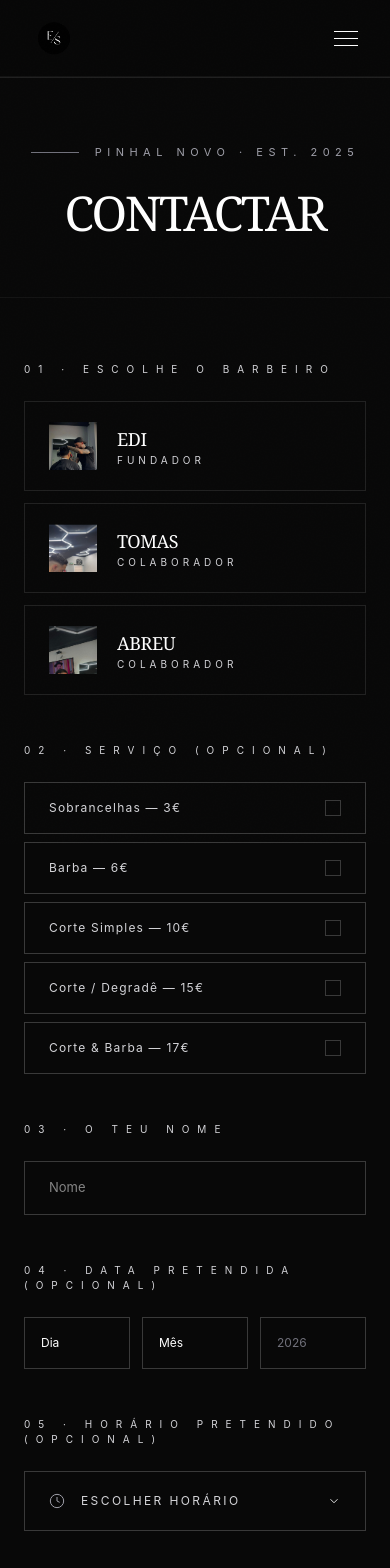
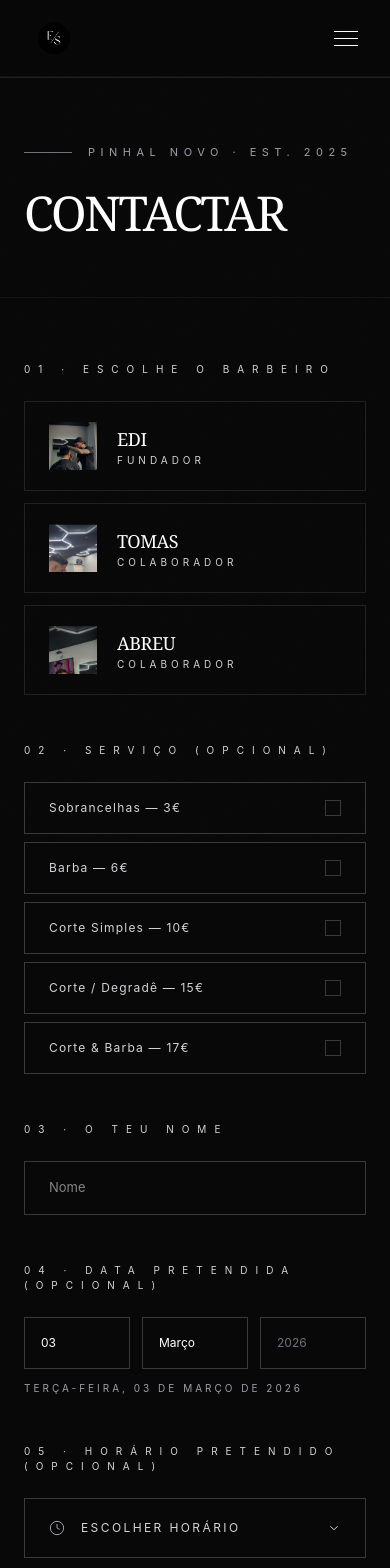
Before and after one commit to JoaoSabioni/DEV, a Next.js app in the folder Barbearia/: page /contactar in a window 390 px wide. Shown: the top 1568 px of the page. Built offline with nearby package versions, Linux system fonts and the light colour scheme.

Commit message:
HorarioFIXFIXFIX

```diff
--- a/Barbearia/app/contactar/page_contactar.tsx
+++ b/Barbearia/app/contactar/page_contactar.tsx
@@ -1,6 +1,6 @@
 'use client'
 
-import { useState, useEffect } from 'react'
+import { useState } from 'react'
 import Image from 'next/image'
 import Link from 'next/link'
 import Navbar from '../components/Navbar'
@@ -36,14 +36,16 @@ const HORARIOS = [
 export default function PageContactar() {
   const hoje = new Date()
   const anoAtual = hoje.getFullYear()
+  const mesAtualNum = hoje.getMonth() + 1
 
+  // Estados com inicialização inteligente
   const [selectedBarbeiro, setSelectedBarbeiro] = useState<number | null>(null)
   const [selectedServicos, setSelectedServicos] = useState<string[]>([])
   const [nome, setNome] = useState('')
   const [mensagem, setMensagem] = useState('')
-  const [dia, setDia] = useState('')
-  const [mes, setMes] = useState('')
-  const [ano, setAno] = useState(String(anoAtual)) // Ano automático
+  const [dia, setDia] = useState(String(hoje.getDate()).padStart(2, '0'))
+  const [mes, setMes] = useState(String(mesAtualNum).padStart(2, '0'))
+  const [ano] = useState(String(anoAtual))
   const [horario, setHorario] = useState('')
   const [horarioOpen, setHorarioOpen] = useState(false)
 
@@ -55,13 +57,12 @@ export default function PageContactar() {
   const diasNoMes = (m: string, a: string) => (!m || !a) ? 31 : new Date(parseInt(a), parseInt(m), 0).getDate()
 
   const isDiaValido = (d: string, m: string, a: string) => {
-    if (!d || !m || !a) return true
     const dataSelecionada = new Date(parseInt(a), parseInt(m) - 1, parseInt(d))
     const hojeSemHoras = new Date(hoje.getFullYear(), hoje.getMonth(), hoje.getDate())
     return dataSelecionada >= hojeSemHoras
   }
 
-  // Lógica Dinâmica de Horários
+  // Lógica de Horários com Margem de 60 min
   const horariosFiltrados = (() => {
     const isHoje = dia === String(hoje.getDate()).padStart(2, '0') &&
                    mes === String(hoje.getMonth() + 1).padStart(2, '0') &&
@@ -69,19 +70,16 @@ export default function PageContactar() {
 
     if (isHoje) {
       const agora = new Date()
-      const margemMinutos = 60 // Margem de 1 hora de antecedência
+      const margemMinutos = 60
 
       return HORARIOS.filter(h => {
         const [horaH, minH] = h.split(':').map(Number)
         const dataHorario = new Date(hoje.getFullYear(), hoje.getMonth(), hoje.getDate(), horaH, minH)
 
-        // Regra 1: Se for hoje e passar das 12:00, bloqueia horários antes das 15:00
+        // Bloqueio se passar das 12:00 para horários da manhã
         if (agora.getHours() >= 12 && horaH < 15) return false
 
-        // Regra 2: O horário pretendido tem de ser pelo menos 60 minutos superior à hora atual
-        const diffMs = dataHorario.getTime() - agora.getTime()
-        const diffMinutos = diffMs / 1000 / 60
-
+        const diffMinutos = (dataHorario.getTime() - agora.getTime()) / 1000 / 60
         return diffMinutos >= margemMinutos
       })
     }
@@ -126,8 +124,8 @@ export default function PageContactar() {
       <Navbar activePage="contactar" />
 
       <section className="pt-36 md:pt-44 pb-16 md:pb-20 px-6 md:px-8 border-b border-white/5">
-        <div className="max-w-7xl mx-auto text-center md:text-left">
-          <div className="flex items-center justify-center md:justify-start gap-4 text-zinc-400 text-[11px] tracking-[0.5em] uppercase mb-8">
+        <div className="max-w-7xl mx-auto">
+          <div className="flex items-center gap-4 text-zinc-400 text-[11px] tracking-[0.5em] uppercase mb-8">
             <span className="w-12 h-px bg-zinc-500" /> PINHAL NOVO · EST. 2025
           </div>
           <h1 className="font-serif text-[clamp(3rem,10vw,120px)] leading-[0.85] font-medium uppercase tracking-tighter">CONTACTAR</h1>
@@ -194,9 +192,14 @@ export default function PageContactar() {
                 </select>
                 <select value={mes} onChange={(e) => { setMes(e.target.value); setDia('') }} className="bg-black border border-white/20 px-4 py-4 text-[12px] text-white appearance-none cursor-pointer">
                   <option value="">Mês</option>
-                  {MESES.map((m, i) => <option key={i} value={String(i + 1).padStart(2, '0')}>{m}</option>)}
+                  {MESES.map((m, i) => {
+                    const vMes = i + 1;
+                    const mesPassou = vMes < mesAtualNum;
+                    return (
+                      <option key={i} value={String(vMes).padStart(2, '0')} disabled={mesPassou} className={mesPassou ? 'text-zinc-600' : 'text-white'}>{m}</option>
+                    )
+                  })}
                 </select>
-                {/* Ano Blindado - Apenas leitura */}
                 <select value={ano} disabled className="bg-black border border-white/20 px-4 py-4 text-[12px] text-zinc-500 appearance-none cursor-not-allowed">
                   <option value={anoAtual}>{anoAtual}</option>
                 </select>
@@ -224,7 +227,7 @@ export default function PageContactar() {
                         </button>
                       ))
                     ) : (
-                      <p className="col-span-full text-[10px] text-zinc-500 uppercase py-4">Sem horários disponíveis para hoje</p>
+                      <p className="col-span-full text-[10px] text-zinc-500 uppercase py-4 text-center">Sem horários disponíveis para hoje</p>
                     )}
                   </div>
                 </div>
@@ -238,13 +241,13 @@ export default function PageContactar() {
             </div>
           </div>
 
+          {/* Direita - Preview e Envio */}
           <div className="flex flex-col justify-start lg:pt-14 gap-8">
             <div className="border-b border-white/5 pb-10">
               <h2 className="font-serif text-[clamp(2rem,4vw,48px)] uppercase tracking-tighter leading-tight mb-4 text-center lg:text-left">Envia a<br />tua mensagem</h2>
               <p className="text-[12px] text-zinc-300 tracking-wider text-center lg:text-left leading-relaxed">Seleciona o barbeiro, o serviço e envia via WhatsApp.</p>
             </div>
 
-            {/* Preview */}
             {barbeiro && (
               <div className="border border-white/20 p-6 bg-white/[0.03]">
                 <p className="text-[9px] tracking-[0.6em] text-zinc-400 uppercase mb-4 text-center lg:text-left">Pré-visualização</p>
@@ -272,7 +275,7 @@ export default function PageContactar() {
             </button>
 
             <footer className="mt-auto">
-                <p className="text-[9px] text-zinc-700 tracking-wider leading-relaxed text-center lg:text-left">ELEGANCE STUDIO © {anoAtual} · PINHAL NOVO · PORTUGAL</p>
+                <p className="text-[9px] text-zinc-700 tracking-wider leading-relaxed text-center lg:text-left uppercase">ELEGANCE STUDIO © {anoAtual} · PINHAL NOVO · PORTUGAL</p>
             </footer>
           </div>
         </div>
```
